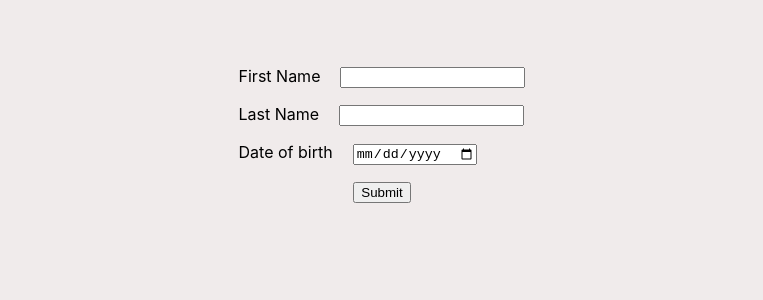
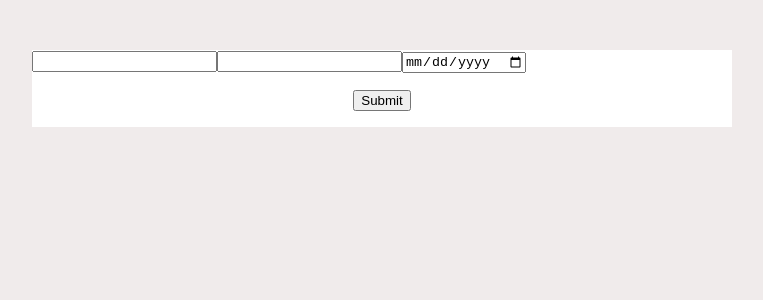
Before and after one commit to Saoa35/nks, a React (Create React App) app: page / in a window 1280 px wide. Shown: the top 300 px of the page, without its empty margins (258-1021 px from the left). Built offline with nearby package versions, Linux system fonts and the light colour scheme.

Commit message:
deleted unnecessarry paragrafs

```diff
--- a/src/Components/App/App.css
+++ b/src/Components/App/App.css
@@ -9,8 +9,10 @@
   text-align: center;
 }
 
-label {
-  margin-right: 20px;
+.create-user-wrapper {
+  width: 700px;
+  height: 100%;
+  background-color: white;
 }
 
 .create-user-header {
--- a/src/Components/Form/Form.js
+++ b/src/Components/Form/Form.js
@@ -38,18 +38,13 @@ class Form extends React.Component {
 
                 <div>
                 <form onSubmit={this.handleSubmit}>
-                    <p>
-                    <label>First Name</label>
+
                     <input type='text' name='firstName' value={this.state.firstName} onChange={this.handleChange}></input>
-                    </p>
-                    <p>
-                    <label>Last Name</label>
+
                     <input type='text' name='lastName' value={this.state.lastName} onChange={this.handleChange}></input>
-                    </p>
-                    <p>
-                    <label>Date of birth</label>
+
                     <input type='date' name='birthData' value={this.state.birthData} onChange={this.handleChange}></input>
-                    </p>
+
                     <p className='submitButton'>
                         <button>
                             Submit
```
